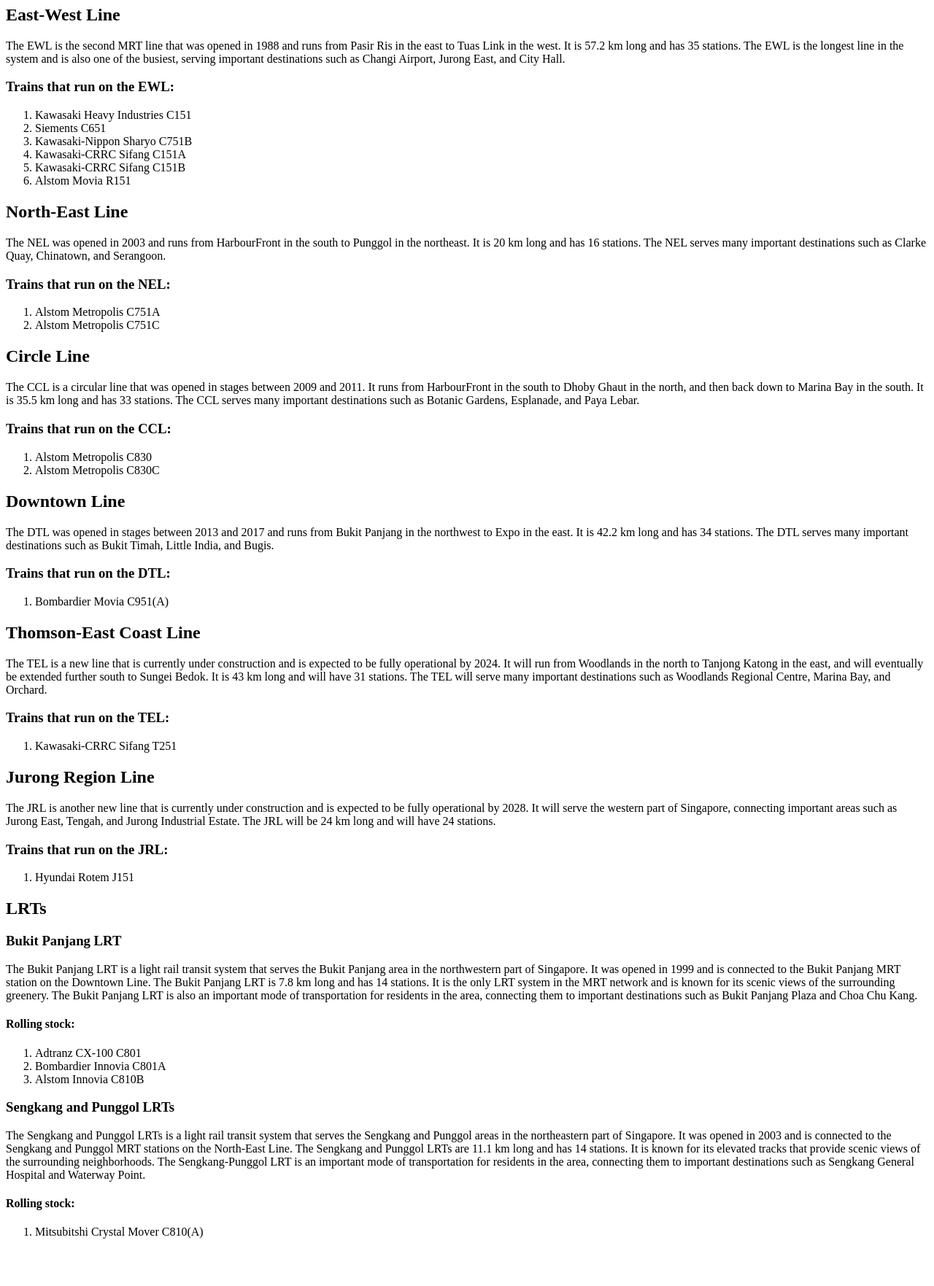
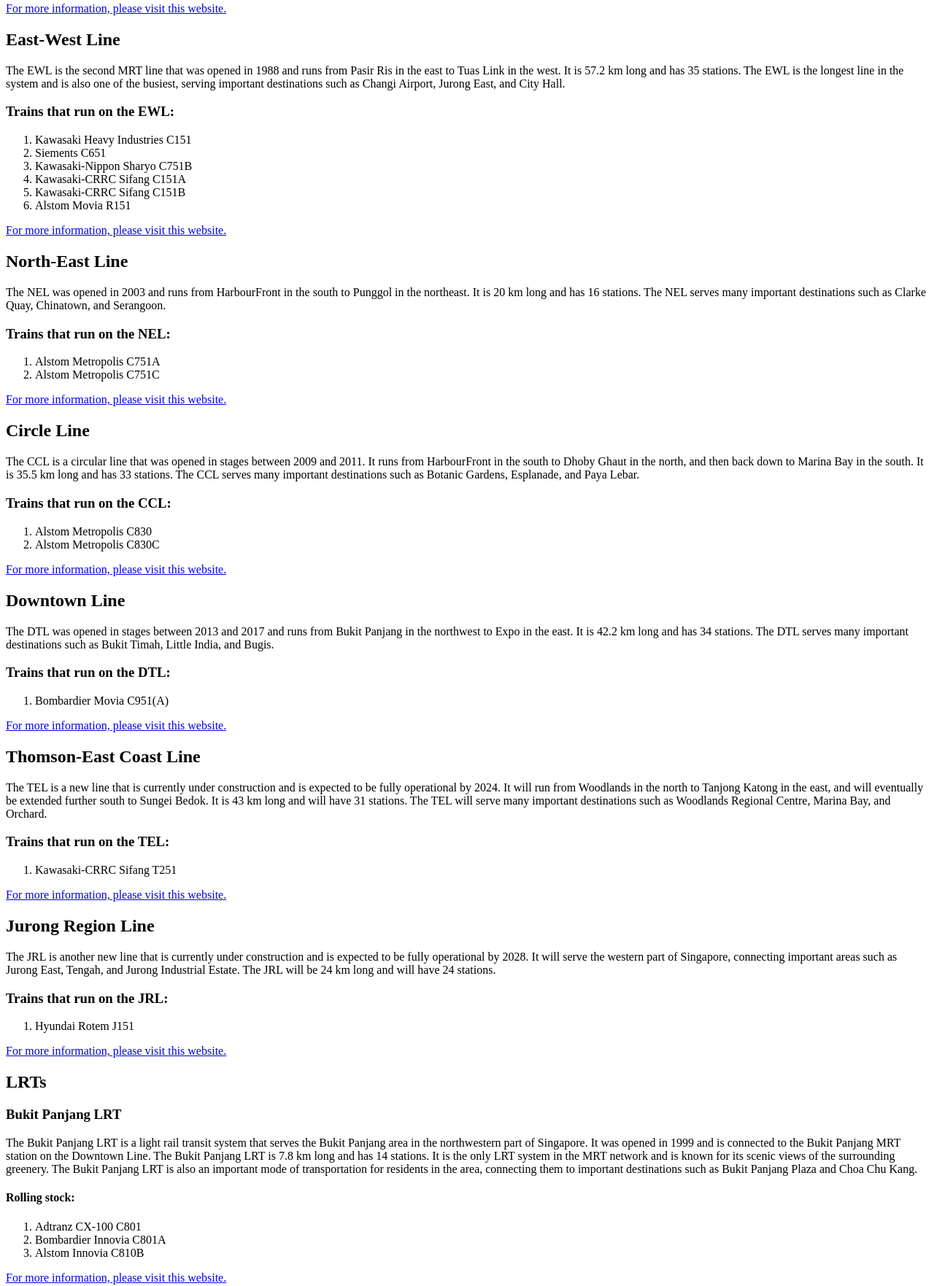
Before and after one commit to ethanetExplorer/html-playground, a plain HTML site: page index.html in a window 1280 px wide. Shown: the part 664-2427 px from the top of the page at 73% size. Before the commit the page ends 2378 px from the top, so only its background shows below. Drawn offline with Linux system fonts and the light colour scheme.

Commit message:
Added hyperlinks

```diff
--- a/index.html
+++ b/index.html
@@ -38,6 +38,7 @@
                 <li>Kawasaki-CRRC Sifang C151C</li>
                 <li>Alstom Movia R151</li>
             </ol>
+            <a href="https://landtransportguru.net/train/nsl/">For more information, please visit this website.</a>
 
         <h2>East-West Line</h2>
         <p>The EWL is the second MRT line that was opened in 1988 and runs from Pasir Ris in the east to Tuas Link in the west. It is 57.2 km long and has 35 stations. The EWL is the longest line in the system and is also one of the busiest, serving important destinations such as Changi Airport, Jurong East, and City Hall.</p>
@@ -50,6 +51,7 @@
                 <li>Kawasaki-CRRC Sifang C151B</li>
                 <li>Alstom Movia R151</li>
             </ol>
+        <a href="https://landtransportguru.net/train/ewl/">For more information, please visit this website.</a>
 
         <h2>North-East Line</h2>
         <p>The NEL was opened in 2003 and runs from HarbourFront in the south to Punggol in the northeast. It is 20 km long and has 16 stations. The NEL serves many important destinations such as Clarke Quay, Chinatown, and Serangoon.</p>
@@ -58,6 +60,7 @@
                 <li>Alstom Metropolis C751A</li>
                 <li>Alstom Metropolis C751C</li>
             </ol>
+         <a href="https://landtransportguru.net/train/nel/">For more information, please visit this website.</a>
 
         <h2>Circle Line</h2>
         <p>The CCL is a circular line that was opened in stages between 2009 and 2011. It runs from HarbourFront in the south to Dhoby Ghaut in the north, and then back down to Marina Bay in the south. It is 35.5 km long and has 33 stations. The CCL serves many important destinations such as Botanic Gardens, Esplanade, and Paya Lebar.</p>
@@ -66,7 +69,7 @@
             <li>Alstom Metropolis C830</li>
             <li>Alstom Metropolis C830C</li>
         </ol>
-        </olC>
+        <a href="https://landtransportguru.net/train/ccl/">For more information, please visit this website.</a>
 
         <h2>Downtown Line</h2>
         <p>The DTL was opened in stages between 2013 and 2017 and runs from Bukit Panjang in the northwest to Expo in the east. It is 42.2 km long and has 34 stations. The DTL serves many important destinations such as Bukit Timah, Little India, and Bugis.</p>
@@ -74,6 +77,7 @@
         <ol>
             <li>Bombardier Movia C951(A)</li>
         </ol>
+        <a href="https://landtransportguru.net/train/dtl/">For more information, please visit this website.</a>
 
         <h2>Thomson-East Coast Line</h2>
         <p>The TEL is a new line that is currently under construction and is expected to be fully operational by 2024. It will run from Woodlands in the north to Tanjong Katong in the east, and will eventually be extended further south to Sungei Bedok. It is 43 km long and will have 31 stations. The TEL will serve many important destinations such as Woodlands Regional Centre, Marina Bay, and Orchard.</p>
@@ -81,6 +85,8 @@
         <ol>
             <li>Kawasaki-CRRC Sifang T251</li>
         </ol>
+        <a href="https://landtransportguru.net/train/tel/">For more information, please visit this website.</a>
+
 
         <h2>Jurong Region Line</h2>
         <p>The JRL is another new line that is currently under construction and is expected to be fully operational by 2028. It will serve the western part of Singapore, connecting important areas such as Jurong East, Tengah, and Jurong Industrial Estate. The JRL will be 24 km long and will have 24 stations.</p>
@@ -88,6 +94,7 @@
         <ol>
             <li>Hyundai Rotem J151</li>
         </ol>
+        <a href="https://landtransportguru.net/train/ccl/">For more information, please visit this website.</a>
 
         <h2>LRTs</h2>
 
@@ -99,6 +106,7 @@
             <li>Bombardier Innovia C801A</li>
             <li>Alstom Innovia C810B</li>
         </ol>
+        <a href="https://landtransportguru.net/train/bplrt/">For more information, please visit this website.</a>
 
         <h3>Sengkang and Punggol LRTs</h3>
         <p>The Sengkang and Punggol LRTs is a light rail transit system that serves the Sengkang and Punggol areas in the northeastern part of Singapore. It was opened in 2003 and is connected to the Sengkang and Punggol MRT stations on the North-East Line. The Sengkang and Punggol LRTs are 11.1 km long and has 14 stations. It is known for its elevated tracks that provide scenic views of the surrounding neighborhoods. The Sengkang-Punggol LRT is an important mode of transportation for residents in the area, connecting them to important destinations such as Sengkang General Hospital and Waterway Point.</p>
@@ -106,6 +114,7 @@
         <ol>
             <li>Mitsubitshi Crystal Mover C810(A)</li>
         </ol>
+        <p>Click this link for more information about the <a href="https://landtransportguru.net/train/sklrt/">Sengkang LRT</a> or <a href="https://landtransportguru.net/train/pglrt/">Punggol LRT</a></p>
 
     </body>
 </html>
```
Also changed, not shown: 1 other file.
